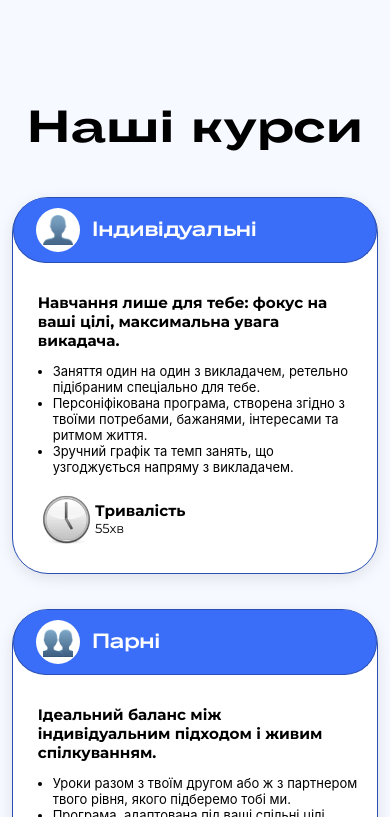
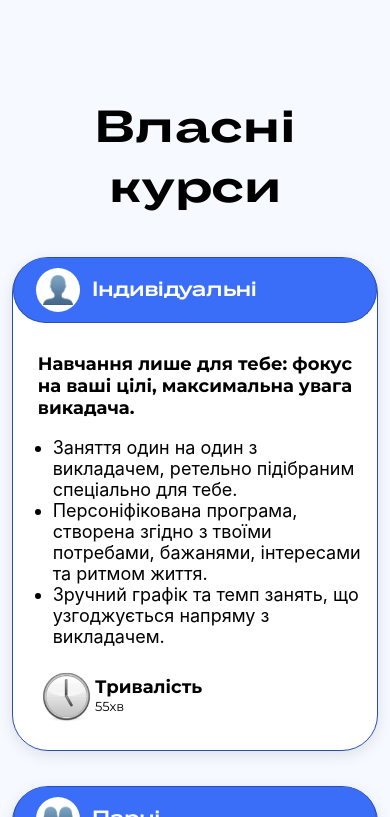
Before and after one commit to Vladarchuk124/LockInSchool, a React (Create React App) app: page / in a window 390 px wide. Shown: the part 2087-2904 px from the top of the page. Built offline with nearby package versions, Linux system fonts and the light colour scheme.

Commit message:
font size changes

```diff
--- a/src/components/CoursesInfo/CourseCard.module.css
+++ b/src/components/CoursesInfo/CourseCard.module.css
@@ -5,6 +5,7 @@
   background-color: white;
   border: 1px solid #294fb4;
   max-width: 450px;
+  min-width: 420px;
   border-radius: 36px;
   padding: 0 0 25px 0;
   transition: transform 0.3s ease, box-shadow 0.3s ease;
@@ -21,10 +22,12 @@
   margin-left: 25px;
   margin-right: 25px;
   font-family: Montserrat;
+  font-size: large;
 }
 
 nav {
   padding-right: 15px;
+  font-size: large;
 }
 
 .courseName {
@@ -93,6 +96,28 @@ h3 {
   margin: 0;
 }
 
+@media screen and (max-width: 1400px) {
+  .courseCard {
+    max-width: 380px;
+    min-width: 0;
+  }
+}
+
+@media screen and (max-width: 1300px) {
+  .courseCard {
+    max-width: 300px;
+    min-width: 0;
+  }
+}
+
+
+@media screen and (max-width: 1090px) {
+  .courseCard {
+    max-width: 600px;
+    min-width: 0;
+  }
+}
+
 @media screen and (max-width: 625px) {
   .courseCard {
     font-size: small;
--- a/src/components/CoursesInfo/CoursesInfo.jsx
+++ b/src/components/CoursesInfo/CoursesInfo.jsx
@@ -47,7 +47,7 @@ function CoursesCards() {
 function CoursesInfo() {
     return (
         <section className={styles.coursesInfo}>
-            <h1 className={styles.title}>Наші курси</h1>
+            <h1 className={styles.title}>Власні курси</h1>
             <CoursesCards />
         </section>
     );
--- a/src/components/CoursesInfo/CoursesInfo.module.css
+++ b/src/components/CoursesInfo/CoursesInfo.module.css
@@ -11,6 +11,7 @@
   font-size: 75px;
   font-family: BodyGrotesqueLarge;
   margin-top: 0;
+  text-align: center;
 }
 
 .coursesCards {
@@ -26,6 +27,13 @@
   }
 }
 
+@media screen and (max-width: 720px) {
+  .title {
+    font-size: 55px;
+  }
+}
+
+
 @media screen and (max-width: 625px) {
   .title {
     font-size: 45px;
```
